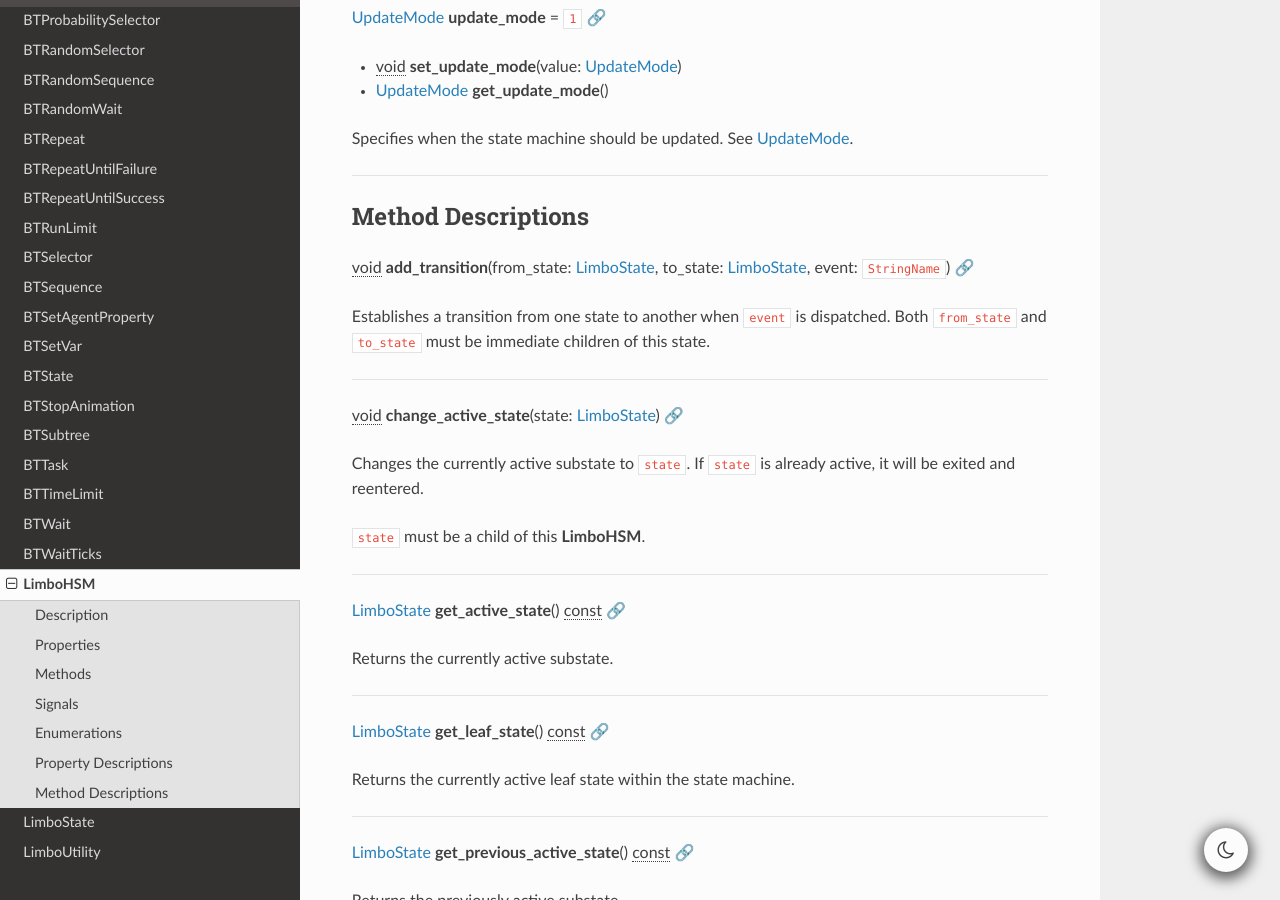
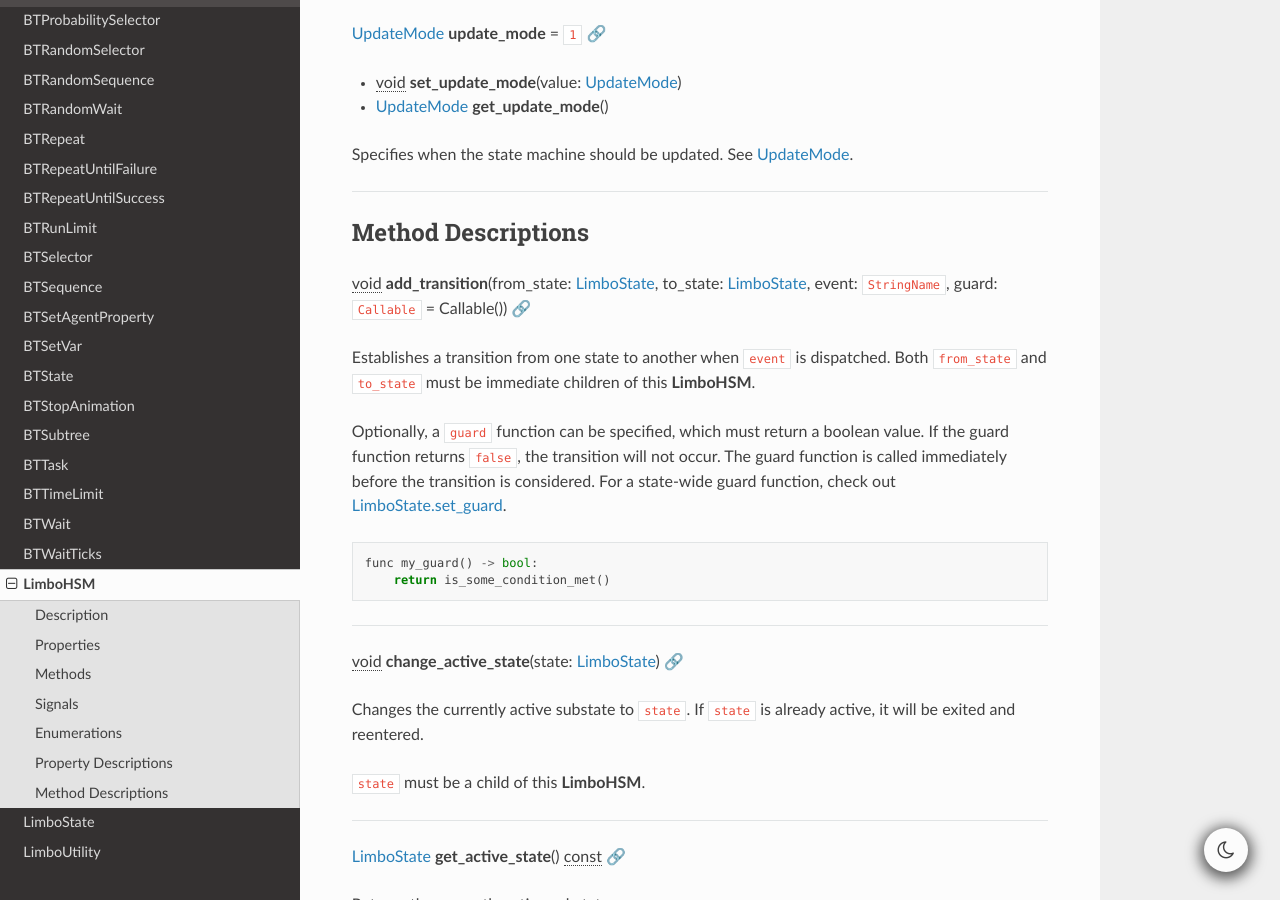
Before and after one commit to limbonaut/limboai, a Sphinx documentation site: the page built from doc/source/classes/class_limbohsm.rst, in a window 1280 px wide and 900 px high, scrolled down 2064 px. Built offline with Sphinx 7.4.7 and the Read the Docs theme 3.1.0, drawn with Linux system fonts in a browser that asks for light colours; pages that are not in the unit, such as notebooks, are missing from menus; some of the changed text lies outside the part shown.

Commit message:
Update docs

```diff
--- a/doc/source/classes/class_limbohsm.rst
+++ b/doc/source/classes/class_limbohsm.rst
@@ -45,27 +45,27 @@ Methods
 .. table::
    :widths: auto
 
-   +-------------------------------------+---------------------------------------------------------------------------------------------------------------------------------------------------------------------------------------------+
-   | |void|                              | :ref:`add_transition<class_LimboHSM_method_add_transition>`\ (\ from_state\: :ref:`LimboState<class_LimboState>`, to_state\: :ref:`LimboState<class_LimboState>`, event\: ``StringName``\ ) |
-   +-------------------------------------+---------------------------------------------------------------------------------------------------------------------------------------------------------------------------------------------+
-   | |void|                              | :ref:`change_active_state<class_LimboHSM_method_change_active_state>`\ (\ state\: :ref:`LimboState<class_LimboState>`\ )                                                                    |
-   +-------------------------------------+---------------------------------------------------------------------------------------------------------------------------------------------------------------------------------------------+
-   | :ref:`LimboState<class_LimboState>` | :ref:`get_active_state<class_LimboHSM_method_get_active_state>`\ (\ ) |const|                                                                                                               |
-   +-------------------------------------+---------------------------------------------------------------------------------------------------------------------------------------------------------------------------------------------+
-   | :ref:`LimboState<class_LimboState>` | :ref:`get_leaf_state<class_LimboHSM_method_get_leaf_state>`\ (\ ) |const|                                                                                                                   |
-   +-------------------------------------+---------------------------------------------------------------------------------------------------------------------------------------------------------------------------------------------+
-   | :ref:`LimboState<class_LimboState>` | :ref:`get_previous_active_state<class_LimboHSM_method_get_previous_active_state>`\ (\ ) |const|                                                                                             |
-   +-------------------------------------+---------------------------------------------------------------------------------------------------------------------------------------------------------------------------------------------+
-   | ``bool``                            | :ref:`has_transition<class_LimboHSM_method_has_transition>`\ (\ from_state\: :ref:`LimboState<class_LimboState>`, event\: ``StringName``\ ) |const|                                         |
-   +-------------------------------------+---------------------------------------------------------------------------------------------------------------------------------------------------------------------------------------------+
-   | |void|                              | :ref:`initialize<class_LimboHSM_method_initialize>`\ (\ agent\: ``Node``, parent_scope\: :ref:`Blackboard<class_Blackboard>` = null\ )                                                      |
-   +-------------------------------------+---------------------------------------------------------------------------------------------------------------------------------------------------------------------------------------------+
-   | |void|                              | :ref:`remove_transition<class_LimboHSM_method_remove_transition>`\ (\ from_state\: :ref:`LimboState<class_LimboState>`, event\: ``StringName``\ )                                           |
-   +-------------------------------------+---------------------------------------------------------------------------------------------------------------------------------------------------------------------------------------------+
-   | |void|                              | :ref:`set_active<class_LimboHSM_method_set_active>`\ (\ active\: ``bool``\ )                                                                                                                |
-   +-------------------------------------+---------------------------------------------------------------------------------------------------------------------------------------------------------------------------------------------+
-   | |void|                              | :ref:`update<class_LimboHSM_method_update>`\ (\ delta\: ``float``\ )                                                                                                                        |
-   +-------------------------------------+---------------------------------------------------------------------------------------------------------------------------------------------------------------------------------------------+
+   +-------------------------------------+--------------------------------------------------------------------------------------------------------------------------------------------------------------------------------------------------------------------------------+
+   | |void|                              | :ref:`add_transition<class_LimboHSM_method_add_transition>`\ (\ from_state\: :ref:`LimboState<class_LimboState>`, to_state\: :ref:`LimboState<class_LimboState>`, event\: ``StringName``, guard\: ``Callable`` = Callable()\ ) |
+   +-------------------------------------+--------------------------------------------------------------------------------------------------------------------------------------------------------------------------------------------------------------------------------+
+   | |void|                              | :ref:`change_active_state<class_LimboHSM_method_change_active_state>`\ (\ state\: :ref:`LimboState<class_LimboState>`\ )                                                                                                       |
+   +-------------------------------------+--------------------------------------------------------------------------------------------------------------------------------------------------------------------------------------------------------------------------------+
+   | :ref:`LimboState<class_LimboState>` | :ref:`get_active_state<class_LimboHSM_method_get_active_state>`\ (\ ) |const|                                                                                                                                                  |
+   +-------------------------------------+--------------------------------------------------------------------------------------------------------------------------------------------------------------------------------------------------------------------------------+
+   | :ref:`LimboState<class_LimboState>` | :ref:`get_leaf_state<class_LimboHSM_method_get_leaf_state>`\ (\ ) |const|                                                                                                                                                      |
+   +-------------------------------------+--------------------------------------------------------------------------------------------------------------------------------------------------------------------------------------------------------------------------------+
+   | :ref:`LimboState<class_LimboState>` | :ref:`get_previous_active_state<class_LimboHSM_method_get_previous_active_state>`\ (\ ) |const|                                                                                                                                |
+   +-------------------------------------+--------------------------------------------------------------------------------------------------------------------------------------------------------------------------------------------------------------------------------+
+   | ``bool``                            | :ref:`has_transition<class_LimboHSM_method_has_transition>`\ (\ from_state\: :ref:`LimboState<class_LimboState>`, event\: ``StringName``\ ) |const|                                                                            |
+   +-------------------------------------+--------------------------------------------------------------------------------------------------------------------------------------------------------------------------------------------------------------------------------+
+   | |void|                              | :ref:`initialize<class_LimboHSM_method_initialize>`\ (\ agent\: ``Node``, parent_scope\: :ref:`Blackboard<class_Blackboard>` = null\ )                                                                                         |
+   +-------------------------------------+--------------------------------------------------------------------------------------------------------------------------------------------------------------------------------------------------------------------------------+
+   | |void|                              | :ref:`remove_transition<class_LimboHSM_method_remove_transition>`\ (\ from_state\: :ref:`LimboState<class_LimboState>`, event\: ``StringName``\ )                                                                              |
+   +-------------------------------------+--------------------------------------------------------------------------------------------------------------------------------------------------------------------------------------------------------------------------------+
+   | |void|                              | :ref:`set_active<class_LimboHSM_method_set_active>`\ (\ active\: ``bool``\ )                                                                                                                                                   |
+   +-------------------------------------+--------------------------------------------------------------------------------------------------------------------------------------------------------------------------------------------------------------------------------+
+   | |void|                              | :ref:`update<class_LimboHSM_method_update>`\ (\ delta\: ``float``\ )                                                                                                                                                           |
+   +-------------------------------------+--------------------------------------------------------------------------------------------------------------------------------------------------------------------------------------------------------------------------------+
 
 .. rst-class:: classref-section-separator
 
@@ -191,9 +191,16 @@ Method Descriptions
 
 .. rst-class:: classref-method
 
-|void| **add_transition**\ (\ from_state\: :ref:`LimboState<class_LimboState>`, to_state\: :ref:`LimboState<class_LimboState>`, event\: ``StringName``\ ) :ref:`🔗<class_LimboHSM_method_add_transition>`
+|void| **add_transition**\ (\ from_state\: :ref:`LimboState<class_LimboState>`, to_state\: :ref:`LimboState<class_LimboState>`, event\: ``StringName``, guard\: ``Callable`` = Callable()\ ) :ref:`🔗<class_LimboHSM_method_add_transition>`
 
-Establishes a transition from one state to another when ``event`` is dispatched. Both ``from_state`` and ``to_state`` must be immediate children of this state.
+Establishes a transition from one state to another when ``event`` is dispatched. Both ``from_state`` and ``to_state`` must be immediate children of this **LimboHSM**.
+
+Optionally, a ``guard`` function can be specified, which must return a boolean value. If the guard function returns ``false``, the transition will not occur. The guard function is called immediately before the transition is considered. For a state-wide guard function, check out :ref:`LimboState.set_guard<class_LimboState_method_set_guard>`.
+
+::
+
+    func my_guard() -> bool:
+        return is_some_condition_met()
 
 .. rst-class:: classref-item-separator
 
```
Also changed, not shown: 1 other file.
